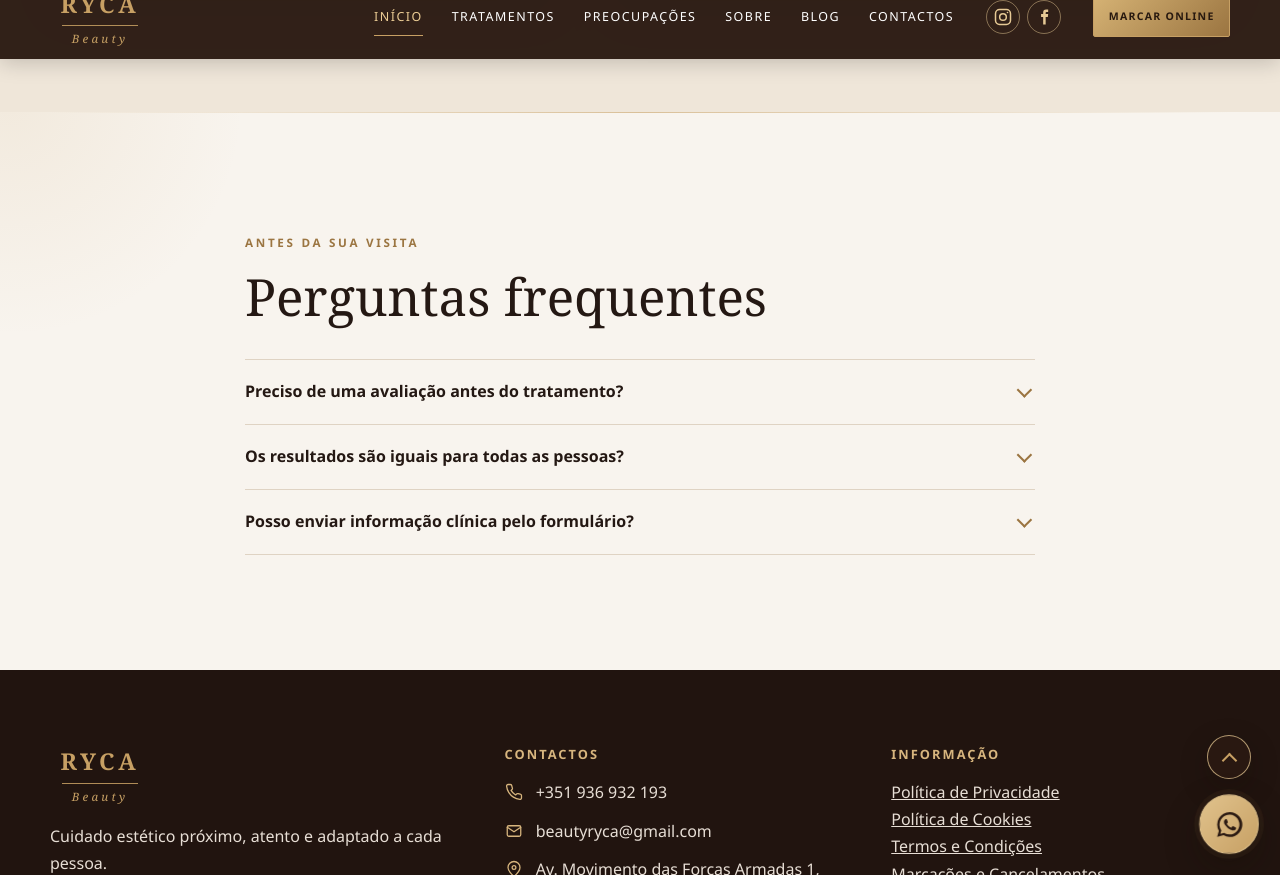
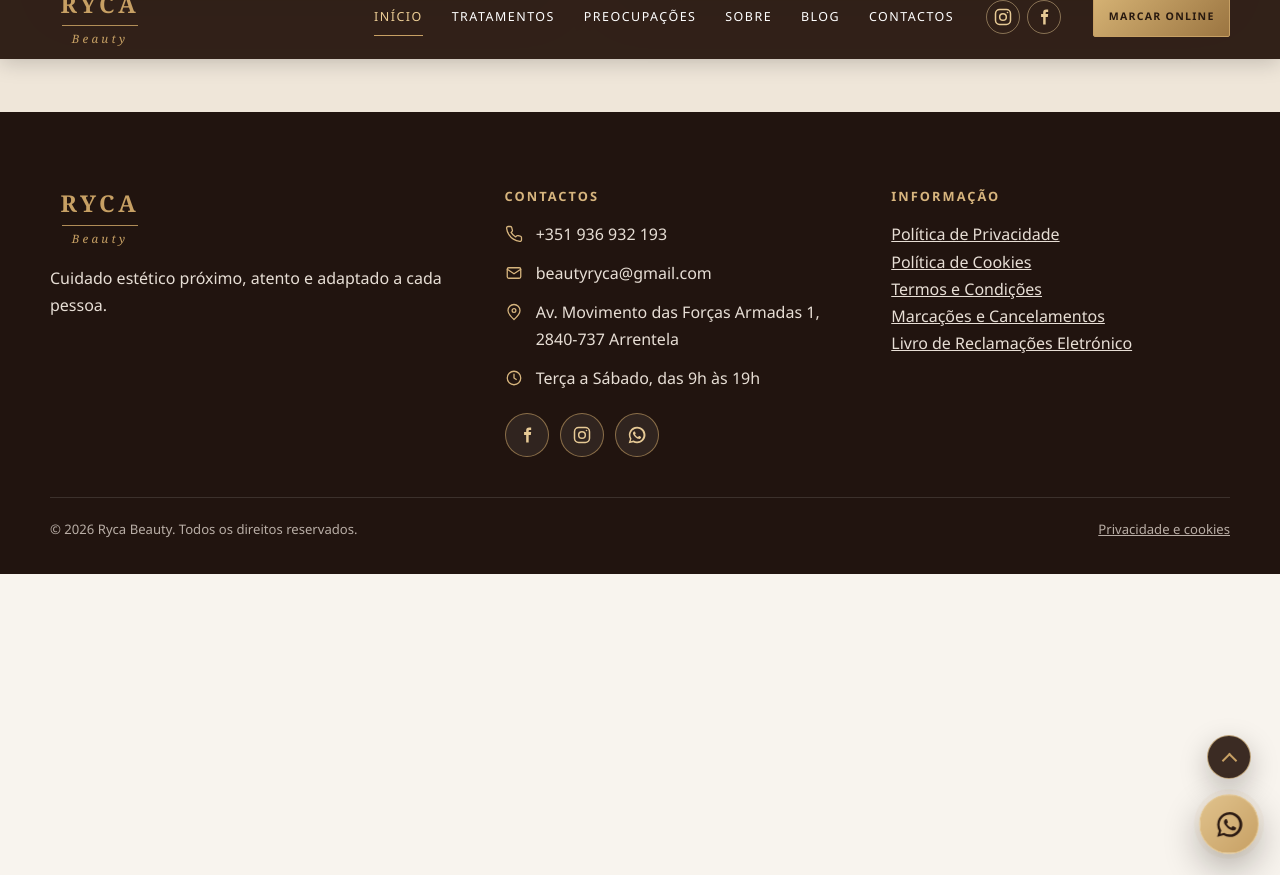
Before and after one commit to andrefilipe95/rycabeauty, a Jekyll site: the page built from index.html, in a window 1280 px wide and 900 px high, scrolled down 9245 px, cut to the strip 25-900 px from the top of the window. Built offline with Jekyll 4.4.1, drawn with Linux system fonts in a browser that asks for light colours.

Commit message:
avaliações

```diff
--- a/index.html
+++ b/index.html
@@ -429,39 +429,6 @@ Para reativar, remover este bloco de comentário Liquid mantendo a secção abai
 
 {% include testimonials.html %} {% include contact-form.html %}
 
-<section class="section faq" id="perguntas">
-  <div class="container narrow">
-    <p class="eyebrow">Antes da sua visita</p>
-    <h2>Perguntas frequentes</h2>
-    <details>
-      <summary>Preciso de uma avaliação antes do tratamento?</summary>
-      <p></p>
-      <p>
-        Sim. A avaliação permite conhecer os objetivos, observar as
-        características da pele e verificar se existe alguma razão para adiar ou
-        evitar o procedimento.
-      </p>
-    </details>
-    <details>
-      <summary>Os resultados são iguais para todas as pessoas?</summary>
-      <p></p>
-      <p>
-        Cada pele responde ao seu ritmo. Os resultados dependem das
-        características individuais, do tratamento, da frequência e dos cuidados
-        realizados entre sessões.
-      </p>
-    </details>
-    <details>
-      <summary>Posso enviar informação clínica pelo formulário?</summary>
-      <p></p>
-      <p>
-        Não. O formulário serve apenas para contacto e marcação. Não envie
-        diagnósticos, medicação, fotografias clínicas ou outros dados de saúde.
-      </p>
-    </details>
-  </div>
-</section>
-
 <script type="application/ld+json">
   {
     "@context": "https://schema.org",
```
Also changed, not shown: tests/audit_site.py (+0 -1 lines).
